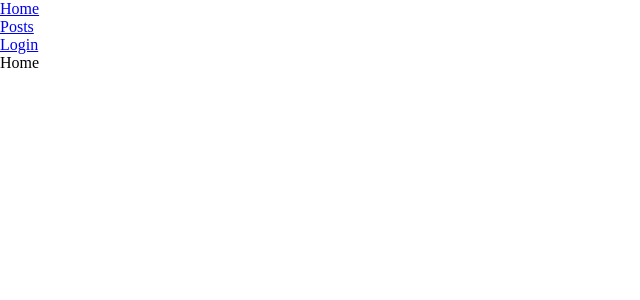
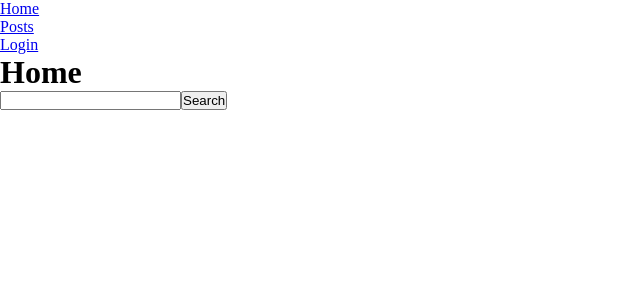
Before and after one commit to Wraethh/bdx-times, a React (Vite) app: page / in a window 1280 px wide. Shown: the top 300 px of the page, without its empty margins (0-640 px from the left). Built offline with nearby package versions, Linux system fonts and the light colour scheme.

Commit message:
added search articles feature on home page

```diff
--- a/src/App.tsx
+++ b/src/App.tsx
@@ -1,5 +1,6 @@
 import { Routes, Route, BrowserRouter } from "react-router"
 import { UserProvider } from "./contexts/User/UserContextProvider"
+import { QueryClient, QueryClientProvider } from "@tanstack/react-query"
 import './App.css'
 
 import Home from './pages/Home/Home'
@@ -9,9 +10,12 @@ import Login from './pages/Login/Login'
 import Navbar from "./components/Navbar/Navbar"
 
 export default function App() {
+  const queryClient = new QueryClient();
+
   return (
     <BrowserRouter>
       <UserProvider>
+        <QueryClientProvider client={queryClient}>
           <Navbar />
           <Routes>
             <Route path="/" element={<Home />} />
@@ -19,6 +23,7 @@ export default function App() {
             <Route path="/articles/:id" element={<ArticleDetails />} />
             <Route path="/login" element={<Login />} />
           </Routes>
+        </QueryClientProvider>
       </UserProvider>
     </BrowserRouter>
   )
--- /dev/null
+++ b/src/components/ArticleSearchResults/ArticleSearchResults.tsx
@@ -0,0 +1,46 @@
+import { useSuspenseQuery } from "@tanstack/react-query";
+import { ArticleType } from "../../services/types";
+import { Link } from "react-router";
+
+type ArticlesFetchType = {
+  posts: ArticleType[],
+  total: number,
+  skip: number,
+  limit: number
+}
+
+export default function ArticleSearchResults({ searchTerm }: {searchTerm: string}) {
+  const fetchArticles = async (searchKey: string): Promise<ArticlesFetchType> => {
+    const response = await fetch(`https://dummyjson.com/posts/search?q=${searchKey}&sortBy=views&order=desc`)
+    if (!response.ok) throw new Error('Could not fetch articles')
+    return response.json();
+  }
+
+  const { data } = useSuspenseQuery({
+    queryKey: ['articles', searchTerm],
+    queryFn: () => fetchArticles(searchTerm),
+  })
+
+  if (data.total === 0) return (
+    <p>No articles found</p>
+  )
+
+  return (
+    <ul>
+        {data.posts.map(post => (
+            <li key={post.id}>
+                <Link to={`/articles/${post.id}`}>
+                    <h2>{post.title}</h2>
+                    <p>{post.body}</p>
+                    <p>{post.views}</p>
+                    <ul>
+                        {post.tags.map(tag => (
+                            <li key={tag}>#{tag}</li>
+                        ))}
+                    </ul>
+                </Link>
+            </li>
+        ))}
+    </ul>
+  )
+}
--- a/src/pages/Home/Home.tsx
+++ b/src/pages/Home/Home.tsx
@@ -1,7 +1,30 @@
+import { FormEvent, Suspense, useState } from "react"
 import styles from "./Home.module.css"
+import ArticleSearchResults from "../../components/ArticleSearchResults/ArticleSearchResults"
 
 export default function Home() {
+  const [searchTerm, setSearchTerm] = useState<string | null>(null);
+
+  const saveSearchTerm = (e: FormEvent): void => {
+    e.preventDefault();
+    const target = e.target as typeof e.target & {
+      searchbar: { value: string };
+    };
+    if (target.searchbar.value) setSearchTerm(target.searchbar.value)
+  }
+
   return (
-    <div className={styles.home}>Home</div>
+    <div className={styles.home}>
+      <h1>Home</h1>
+      <form onSubmit={saveSearchTerm}>
+        <input type="text" name="searchbar" aria-label="searchbar" />
+        <button>Search</button>
+      </form>
+      {searchTerm && (
+        <Suspense fallback={<p>Loading...</p>}>
+          <ArticleSearchResults searchTerm={searchTerm} />
+        </Suspense>
+      )}
+    </div>
   )
 }
```
Also changed, not shown: src/services/types.ts (+13 -0 lines). Lines whose indentation alone changed are shown as unchanged.
